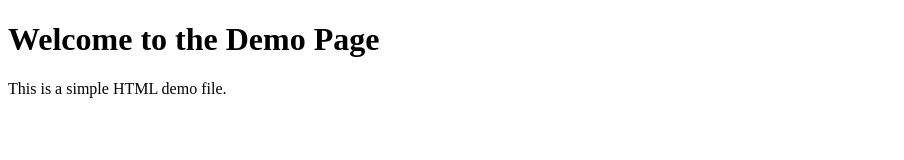
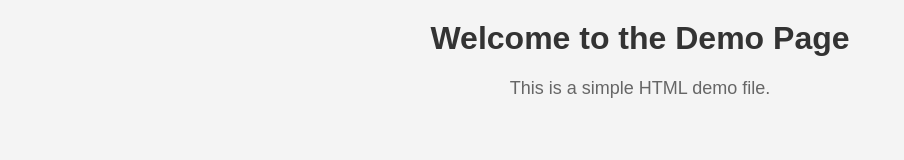
Before and after one commit to Lokesh-Gnanam/adsappdev, a plain HTML site: page index.html in a window 1280 px wide. Shown: the whole page, without its empty margins (0-904 px from the left). Drawn offline with Linux system fonts and the light colour scheme.

Commit message:
changes in css

```diff
--- /dev/null
+++ b/index.css
@@ -0,0 +1,58 @@
+/* General Reset */
+* {
+    margin: 0;
+    padding: 0;
+    box-sizing: border-box;
+}
+
+/* Body Styling */
+body {
+    font-family: Arial, sans-serif;
+    line-height: 1.6;
+    background-color: #f4f4f4;
+    color: #333;
+    padding: 20px;
+}
+
+/* Header Styling */
+header {
+    background: #333;
+    color: #fff;
+    padding: 10px 20px;
+    text-align: center;
+}
+
+/* Navigation Styling */
+nav {
+    margin: 20px 0;
+    text-align: center;
+}
+
+nav a {
+    color: #333;
+    text-decoration: none;
+    margin: 0 10px;
+    font-weight: bold;
+}
+
+nav a:hover {
+    color: #007BFF;
+}
+
+/* Main Content Styling */
+main {
+    background: #fff;
+    padding: 20px;
+    border-radius: 5px;
+    box-shadow: 0 2px 5px rgba(0, 0, 0, 0.1);
+}
+
+/* Footer Styling */
+footer {
+    text-align: center;
+    margin-top: 20px;
+    padding: 10px 20px;
+    background: #333;
+    color: #fff;
+    border-radius: 5px;
+}
--- a/index.html
+++ b/index.html
@@ -4,6 +4,23 @@
     <meta charset="UTF-8">
     <meta name="viewport" content="width=device-width, initial-scale=1.0">
     <title>Demo HTML</title>
+    <style>
+        body {
+            font-family: Arial, sans-serif;
+            background-color: #f4f4f4;
+            margin: 0;
+            padding: 0;
+            text-align: center;
+        }
+        h1 {
+            color: #333;
+            margin-top: 20px;
+        }
+        p {
+            color: #666;
+            font-size: 18px;
+        }
+    </style>
 </head>
 <body>
     <h1>Welcome to the Demo Page</h1>
```
